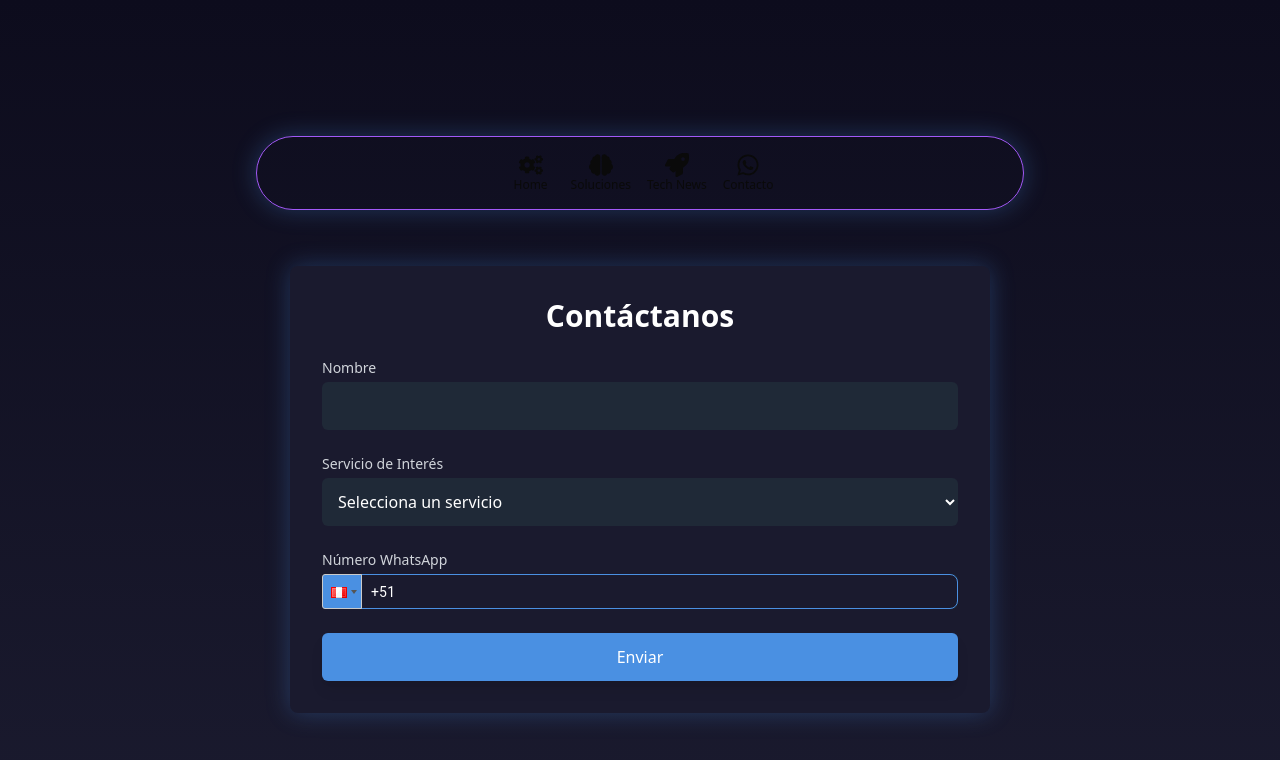
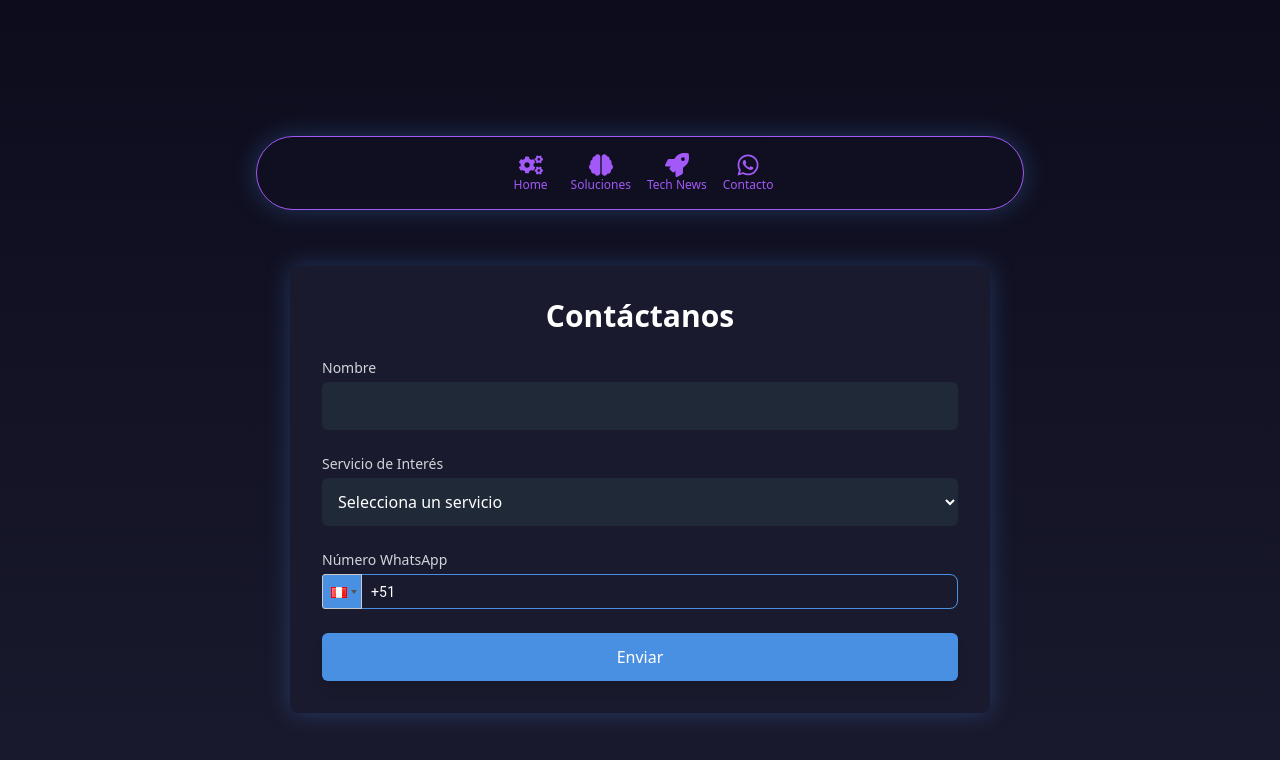
Before and after one commit to deivipluss/landing, a Next.js app: page /contacto in a window 1280 px wide. Shown: the top 760 px of the page. Built offline with nearby package versions, Linux system fonts and the light colour scheme.

Commit message:
fix: color de menú superior igual al borde del servicio activo

```diff
--- a/components/HomeNavigation.tsx
+++ b/components/HomeNavigation.tsx
@@ -94,10 +94,16 @@ const HomeNavigation = () => {
           onClick={(e) => item.href.includes('#') && handleNavClick(item.href, e)}
           className="group flex flex-col items-center cursor-pointer"
         >
-          <div className={`text-xl sm:text-2xl mx-2 sm:mx-3 text-[${colors.text}] group-hover:text-[${colors.textHover}] transition-all duration-300`}>
+          <div
+            className="text-xl sm:text-2xl mx-2 sm:mx-3 transition-all duration-300"
+            style={{ color: colors.border }}
+          >
             {item.icon}
           </div>
-          <span className={`text-[10px] sm:text-xs text-[${colors.text}] group-hover:text-[${colors.textHover}] transition-colors duration-300`}>
+          <span
+            className="text-[10px] sm:text-xs transition-colors duration-300"
+            style={{ color: colors.border }}
+          >
             {item.label}
           </span>
         </Link>
```
